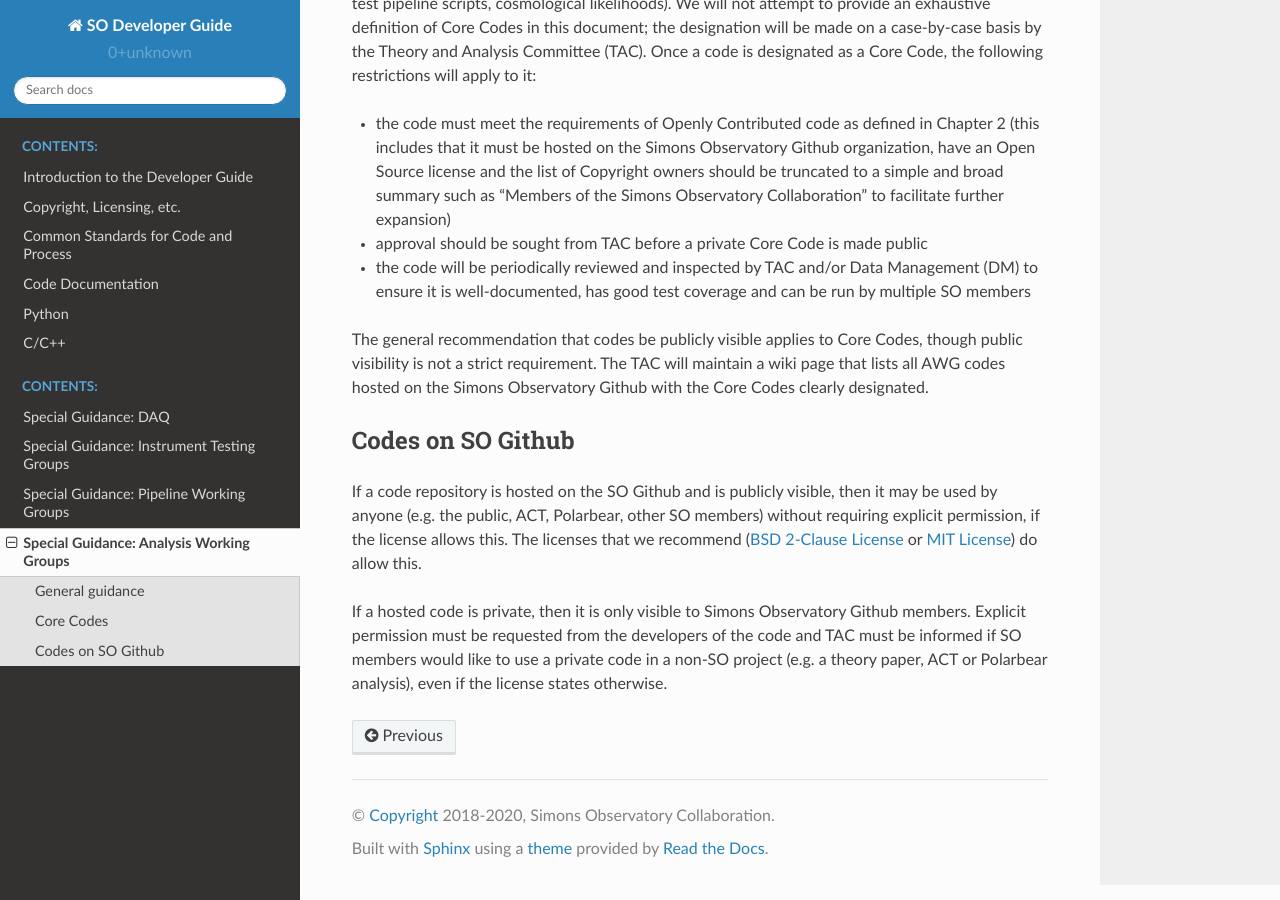
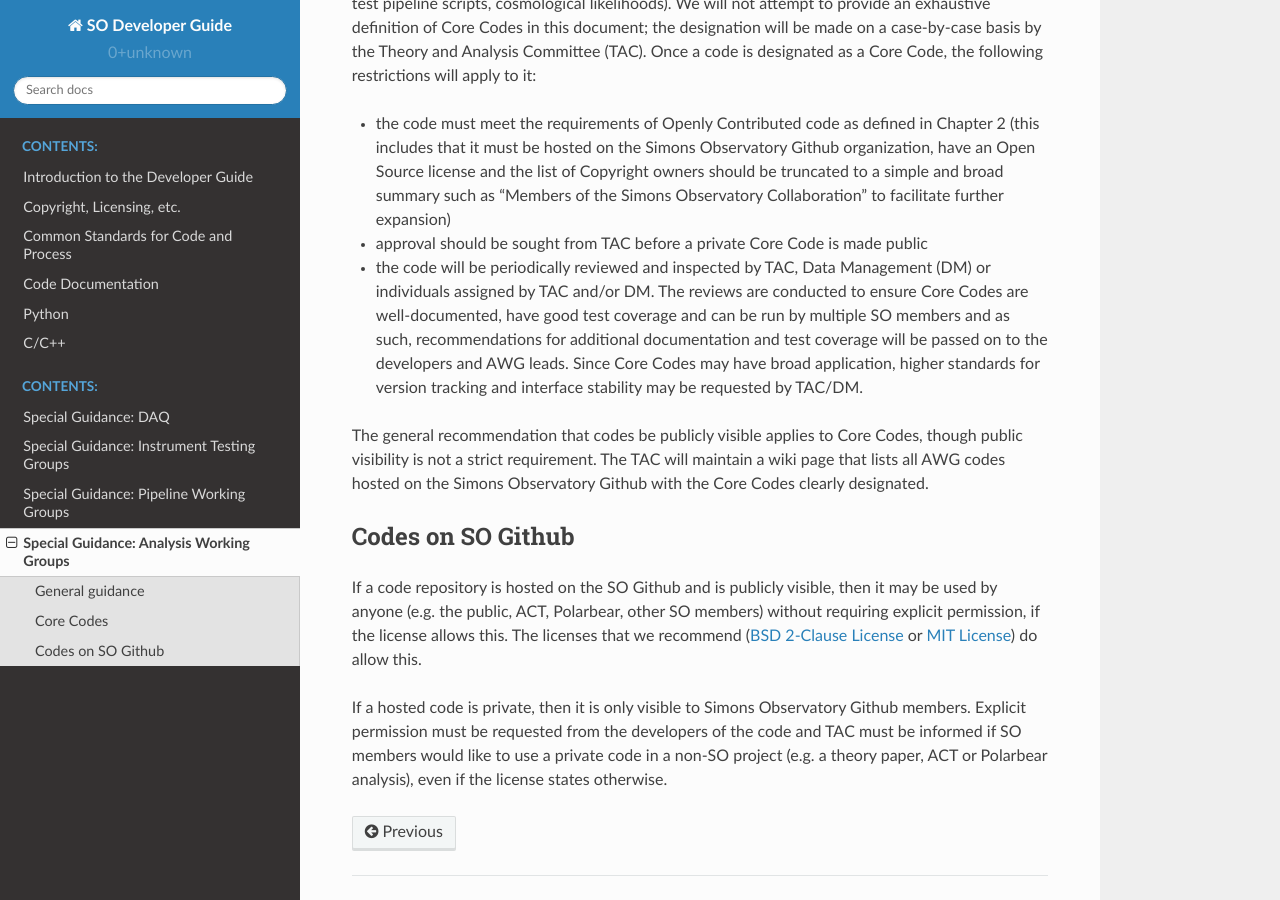
Before and after one commit to simonsobs/so_dev_guide, a Sphinx documentation site: the page built from source/awg.rst, in a window 1280 px wide and 900 px high, scrolled down 813 px. Built offline with Sphinx 7.4.7 and the Read the Docs theme 2.0.0, drawn with Linux system fonts in a browser that asks for light colours.

Commit message:
changes to Core Code guidelines with input from @mhasself

```diff
--- a/source/awg.rst
+++ b/source/awg.rst
@@ -28,7 +28,7 @@ Certain codes designated as "Core Codes" receive special consideration and extra
 
 - the code must meet the requirements of Openly Contributed code as defined in Chapter 2 (this includes that it must be hosted on the Simons Observatory Github organization, have an Open Source license and the list of Copyright owners should be truncated to a simple and broad summary such as "Members of the Simons Observatory Collaboration" to facilitate further expansion)
 - approval should be sought from TAC before a private Core Code is made public
-- the code will be periodically reviewed and inspected by TAC and/or Data Management (DM) to ensure it is well-documented, has good test coverage and can be run by multiple SO members
+- the code will be periodically reviewed and inspected by TAC, Data Management (DM) or individuals assigned by TAC and/or DM. The reviews are conducted to ensure Core Codes are well-documented, have good test coverage and can be run by multiple SO members and as such, recommendations for additional documentation and test coverage will be passed on to the developers and AWG leads. Since Core Codes may have broad application, higher standards for version tracking and interface stability may be requested by TAC/DM.
 
 The general recommendation that codes be publicly visible applies to Core Codes, though public visibility is not a strict requirement. The TAC will maintain a wiki page that lists all AWG codes hosted on the Simons Observatory Github with the Core Codes clearly designated.
 
```
